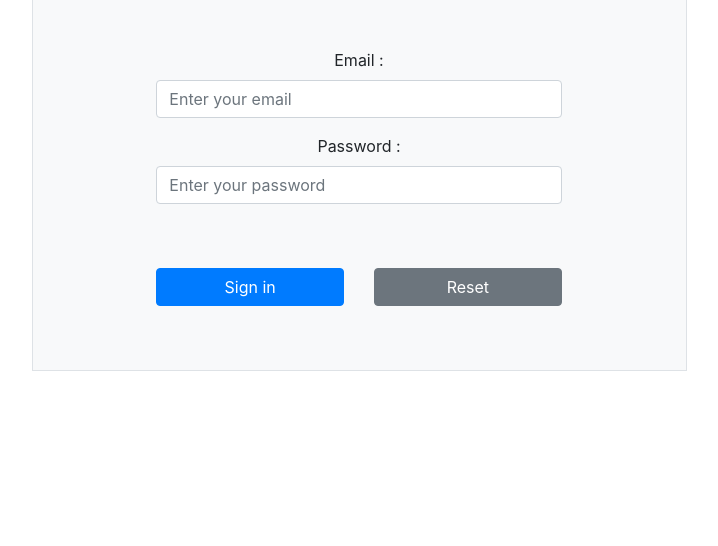
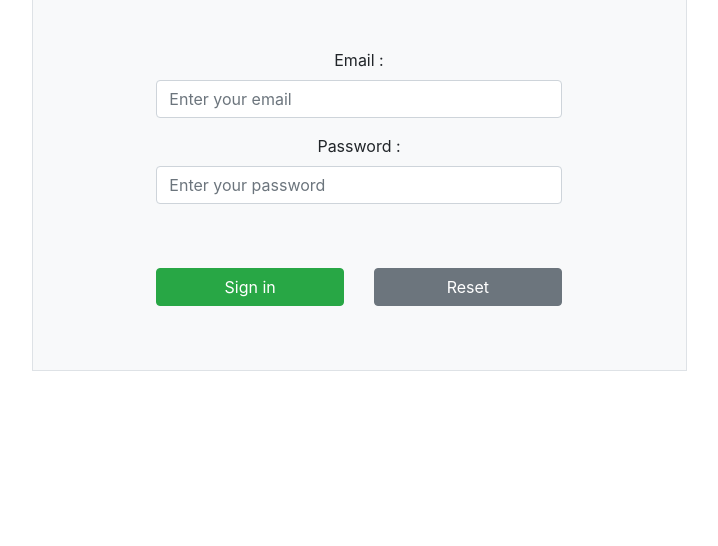
Before and after one commit to proofiler/Proofiler_web, a PHP site: page /signin in a window 1280 px wide. Shown: the part 145-691 px from the top of the page, without its empty margins (281-999 px from the left). Run offline with PHP 8.4, Linux system fonts and the light colour scheme; some libraries are stand-ins or nearby versions.

Commit message:
Change color button sign in

```diff
--- a/views/viewSignin.php
+++ b/views/viewSignin.php
@@ -19,7 +19,7 @@
 				</div>
 				<div class="row justify-content-lg-center justify-content-md-center mt-5">
 					<div class="col-lg-4 col-md-4">
-						<button class="btn btn-block btn-primary" type="submit" name="signin">Sign in</button>
+						<button class="btn btn-block btn-success" type="submit" name="signin">Sign in</button>
 					</div>
 					<div class="col-lg-4 col-md-4">
 						<button class="btn btn-block btn-secondary" type="reset">Reset</button>
```
